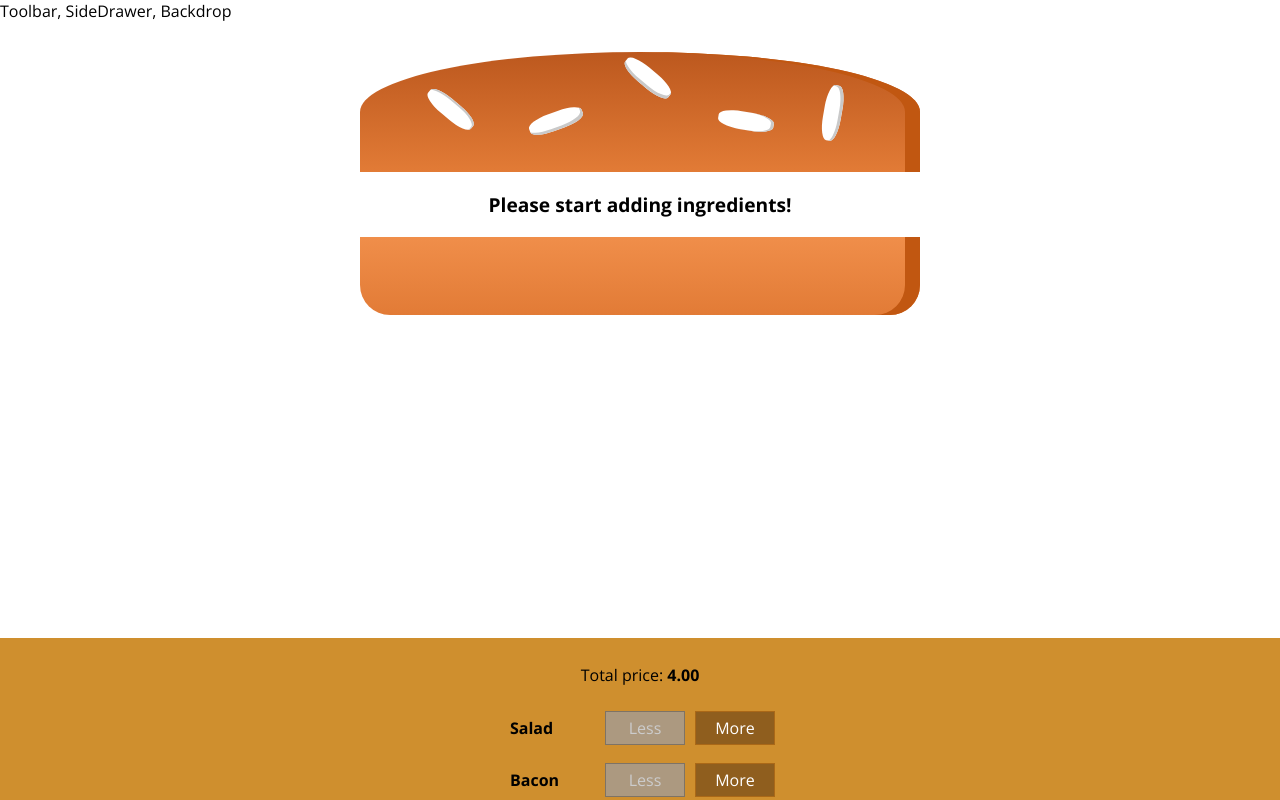
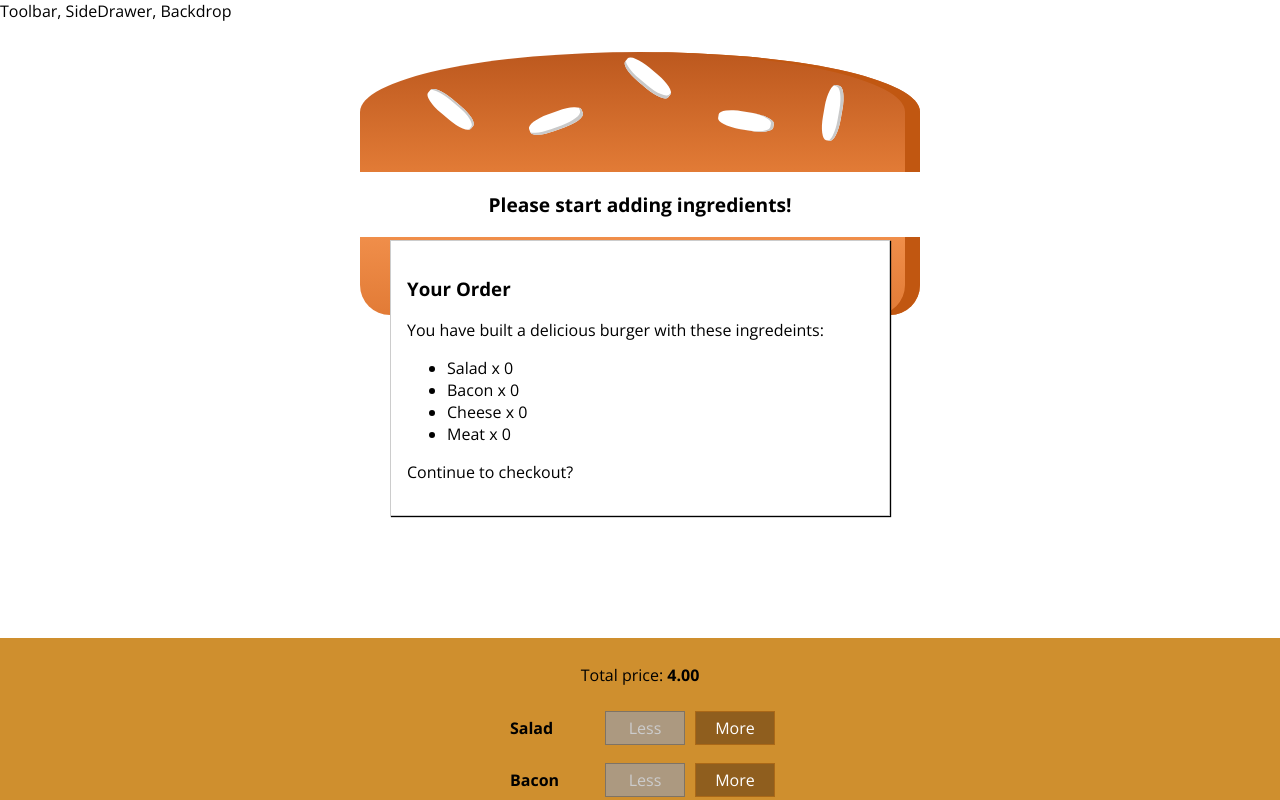
Before and after one commit to vstaykov/react-burger-app, a React (Create React App) app: page / in a window 1280 px wide. Shown: the top 800 px of the page. Built offline with nearby package versions, Linux system fonts and the light colour scheme.

Commit message:
Add order summary

```diff
--- /dev/null
+++ b/src/components/Burger/OrderSummary/OrderSummary.jsx
@@ -0,0 +1,20 @@
+import React from 'react';
+
+const orderSummary = ({ ingredients }) => (
+    <>
+        <h3>Your Order</h3>
+        <p>You have built a delicious burger with these ingredeints:</p>
+        <ul>
+            {
+                Object.keys(ingredients).map(ingredient => (
+                    <li key={ingredient}>
+                        <span style={{textTransform: 'capitalize'}}>{ingredient}</span> x {ingredients[ingredient]}
+                    </li>
+                ))
+            }
+        </ul>
+        <p>Continue to checkout?</p>
+    </>
+);
+
+export default orderSummary;
--- /dev/null
+++ b/src/components/UI/Modal/Modal.jsx
@@ -0,0 +1,11 @@
+import React from 'react';
+
+import styles from './Modal.module.css';
+
+const modal = ({ children }) => (
+    <div className={styles.Modal}>
+        { children }
+    </div>
+);
+
+export default modal;
--- /dev/null
+++ b/src/components/UI/Modal/Modal.module.css
@@ -0,0 +1,20 @@
+.Modal {
+    position: fixed;
+    z-index: 500;
+    background-color: white;
+    width: 70%;
+    border: 1px solid #ccc;
+    box-shadow: 1px 1px 1px black;
+    padding: 16px;
+    left: 15%;
+    top: 30%;
+    box-sizing: border-box;
+    transition: all 0.3s ease-out;
+}
+
+@media (min-width: 600px) {
+    .Modal {
+        width: 500px;
+        left: calc(50% - 250px);
+    }
+}
--- a/src/containers/BurgerBuilder/BurgerBuilder.jsx
+++ b/src/containers/BurgerBuilder/BurgerBuilder.jsx
@@ -2,8 +2,10 @@ import React, { Component } from 'react';
 
 import Burger from './../../components/Burger/Burger';
 import BuildControls from './../../components/Burger/BuildControls/BuildControls';
+import OrderSummary from './../../components/Burger/OrderSummary/OrderSummary';
 import BurgerIngredientTypes from './../../utils/burger-ingredient-types';
 import BurgerIngredientPrices from './../../utils/burger-ingredient-prices';
+import Modal from './../../components/UI/Modal/Modal';
 
 class BurgerBuilder extends Component {
     constructor(props) {
@@ -70,6 +72,9 @@ class BurgerBuilder extends Component {
 
         return (
             <>
+                <Modal>
+                    <OrderSummary ingredients={ingredients} />
+                </Modal>
                 <Burger ingredients={ingredients} />
                 <BuildControls
                     price={totalPrice}
```
